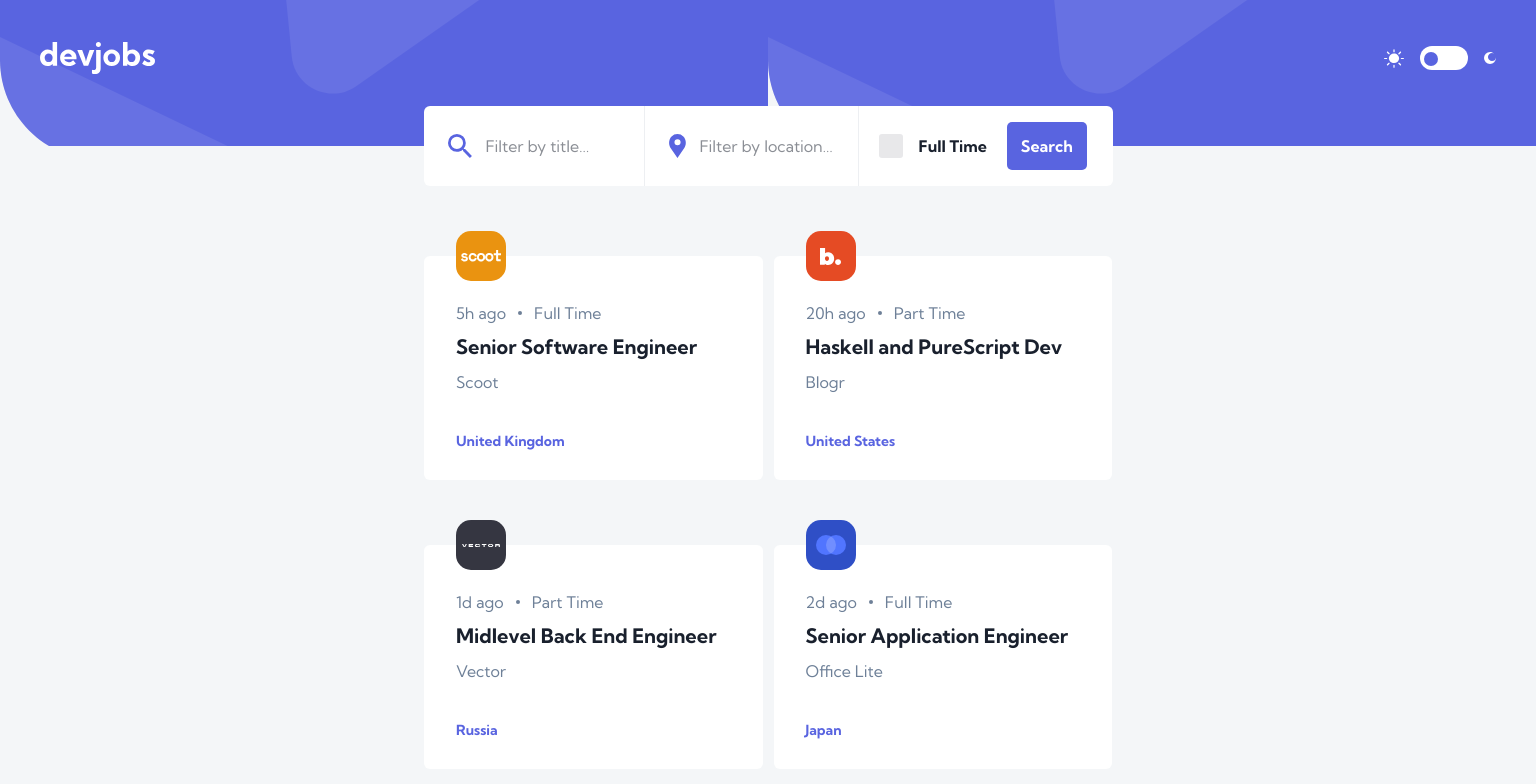
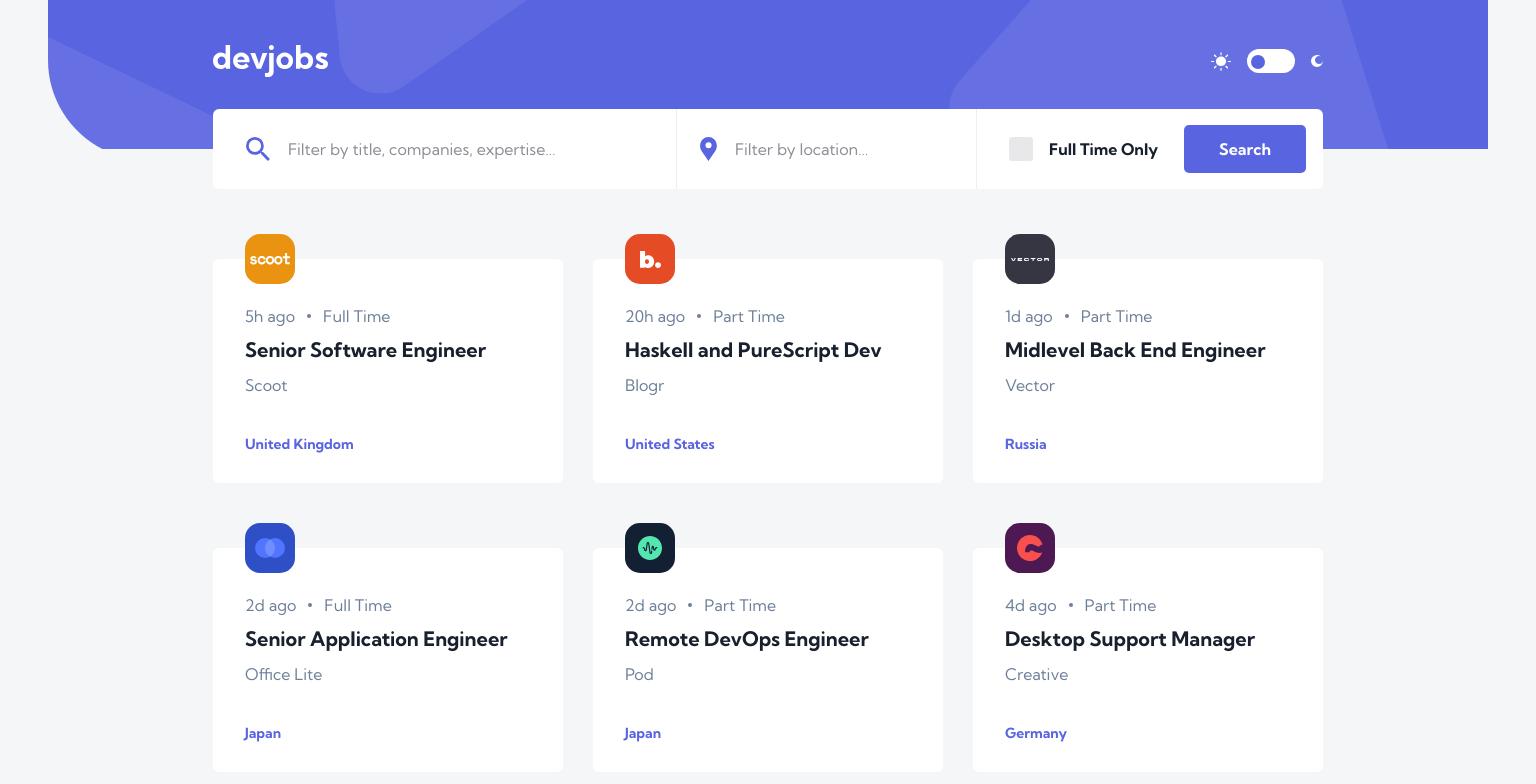
Before and after one commit to erwinruiz/devjobs-web-app, a React (Create React App) app: page / in a window 1536 px wide. Shown: the top 784 px of the page. Built offline with nearby package versions, Linux system fonts and the light colour scheme.

Commit message:
Make Home page responsive for desktop design (1440 px)

```diff
--- a/src/Components/Header.module.css
+++ b/src/Components/Header.module.css
@@ -13,7 +13,18 @@
 /* Tablet */
 @media (min-width: 768px) {
   .header {
+    width: 76.8rem;
+    margin: 0 auto;
     padding: 4.2rem 4rem 7.2rem;
     background-image: url("../assets/tablet/bg-pattern-header.svg");
   }
 }
+
+/* Desktop */
+@media (min-width: 1440px) {
+  .header {
+    width: 144rem;
+    padding: 4.5rem 16.5rem 7.2rem;
+    background-image: url("../assets/desktop/bg-pattern-header.svg");
+  }
+}
--- a/src/Components/SearchFilter.module.css
+++ b/src/Components/SearchFilter.module.css
@@ -3,7 +3,7 @@
   align-items: center;
   justify-content: space-between;
   margin: -4rem 2.4rem 0 2.4rem;
-  padding: 1.6rem 1.6rem 1.6rem 2.4rem;
+  padding: 0 1.6rem 0 2.4rem;
   background-color: var(--search-filter-color);
   border-radius: 0.6rem;
 }
@@ -17,6 +17,11 @@
   display: flex;
   align-items: center;
   justify-content: center;
+}
+.title-filter-container input,
+.location-filter-container input {
+  height: 8rem;
+  cursor: pointer;
 }
 .filter-options:hover {
   cursor: pointer;
@@ -44,15 +49,17 @@
 .tablet-desktop-options {
   display: none;
 }
+.input-title-large-text {
+  display: none;
+}
 
 /* Tablet */
 @media (min-width: 768px) {
   .container {
-    /* margin: -4rem 4rem 0 4rem; */
-    margin: -4rem auto 0;
-    width: 68.9rem;
+    max-width: 76.8rem;
+    margin: -4rem 4rem 0 4rem;
     padding: 0 1.6rem 0 0;
-    justify-content: left;
+    justify-content: center;
   }
   .right-side {
     display: none;
@@ -64,13 +71,15 @@
     display: flex;
     align-items: center;
   }
+  .checkbox-full-text {
+    display: none;
+  }
   .title-filter-container,
   .location-filter-container {
     display: flex;
     align-items: center;
     column-gap: 1.2rem;
     border-right: 0.1rem solid #6e809820;
-    height: 8rem;
     padding-left: 2.4rem;
   }
   .title-filter-container input,
@@ -85,3 +94,51 @@
     padding: 1.6rem 1.4rem;
   }
 }
+
+@media (min-width: 848px) {
+  .container {
+    margin: -4rem auto 0;
+  }
+}
+
+/* Desktop */
+@media (min-width: 1440px) {
+  .container {
+    max-width: 111rem;
+    padding: 0 1.6rem 0 0;
+  }
+  .title-filter-container,
+  .location-filter-container {
+    column-gap: 1.6rem;
+  }
+  .title-filter-container {
+    padding-left: 3.2rem;
+  }
+  .location-filter-container {
+    padding-left: 2.3rem;
+  }
+  .title-filter-container input {
+    width: 39rem;
+  }
+  .location-filter-container input {
+    width: 24.3rem;
+  }
+  .checkbox {
+    margin: 0 2.6rem 0 3.2rem;
+  }
+  .checkbox-short-text {
+    display: none;
+  }
+  .checkbox-full-text {
+    display: initial;
+  }
+  .button-container button {
+    padding: 1.6rem 3.5rem;
+  }
+  .input-title-short-text {
+    display: none;
+  }
+  .input-title-large-text {
+    display: initial;
+  }
+}
--- a/src/Components/SearchFilter.tsx
+++ b/src/Components/SearchFilter.tsx
@@ -34,11 +34,20 @@ function SearchFilter() {
     <div className={classes.container}>
       <div className={classes["title-filter-container"]}>
         <img src="./assets/desktop/icon-search.svg" alt="search icon" />
+        <div className={classes["input-title-short-text"]}>
           <SearchInput
             placeholder="Filter by title…"
             isFor="title"
             setData={enteredDataHandler}
           />
+        </div>
+        <div className={classes["input-title-large-text"]}>
+          <SearchInput
+            placeholder="Filter by title, companies, expertise…"
+            isFor="title"
+            setData={enteredDataHandler}
+          />
+        </div>
       </div>
       <div className={classes["right-side"]}>
         <div className={classes["filter-options"]} onClick={filterHandler}>
@@ -72,12 +81,22 @@ function SearchFilter() {
             setData={enteredDataHandler}
           />
         </div>
+        <div className={classes["checkbox-short-text"]}>
           <Checkbox
             text="Full Time"
             onChecked={checkboxHandler}
             fulltime={enteredData.fulltime}
             className={classes.checkbox}
           />
+        </div>
+        <div className={classes["checkbox-full-text"]}>
+          <Checkbox
+            text="Full Time Only"
+            onChecked={checkboxHandler}
+            fulltime={enteredData.fulltime}
+            className={classes.checkbox}
+          />
+        </div>
         <div className={classes["button-container"]}>
           <Button text="Search" onClick={searchHandler} />
         </div>
--- a/src/Pages/Home.module.css
+++ b/src/Pages/Home.module.css
@@ -21,3 +21,12 @@
     row-gap: 6.5rem;
   }
 }
+
+/* Desktop */
+@media (min-width: 1440px) {
+  .job-posts-container {
+    grid-template-columns: repeat(3, 1fr);
+    column-gap: 3rem;
+    width: 111rem;
+  }
+}
--- a/src/index.css
+++ b/src/index.css
@@ -83,6 +83,7 @@ body {
   line-height: 2.6rem;
   font-weight: 400;
   background-color: var(--body-background-color);
+  overflow-x: hidden;
 }
 /* Globals */
 h1,
```
Also changed, not shown: src/assets/desktop/bg-pattern-header.svg (added). Lines whose indentation alone changed are shown as unchanged.
